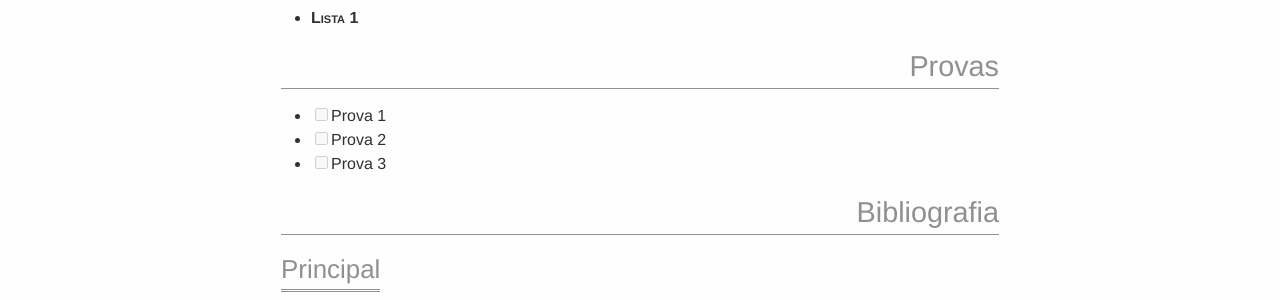
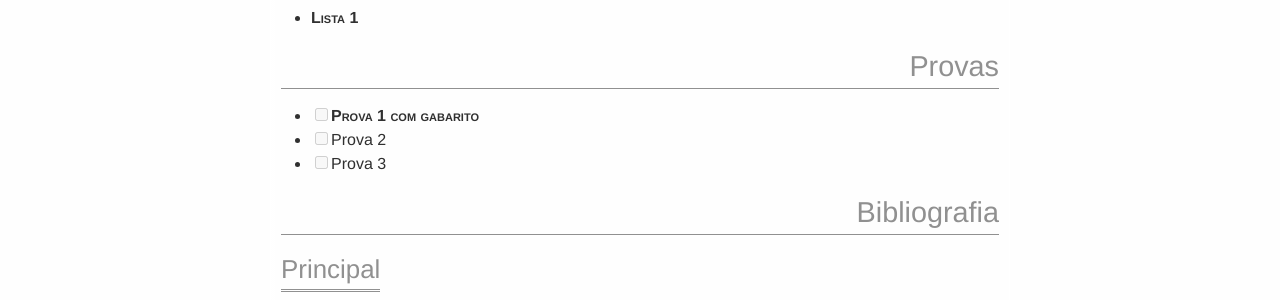
Before and after one commit to abelsiqueira/abelsiqueira.github.io-old, a Jekyll site: the page built from disciplinas/CM005 Algebra Linear_EQ.md, in a window 1280 px wide. Shown: the part 1410-1710 px from the top of the page. Built offline with Jekyll 4.4.1, drawn with Linux system fonts in a browser that asks for light colours.

Commit message:
Update CM005 Algebra Linear_EQ.md

```diff
--- a/disciplinas/CM005 Algebra Linear_EQ.md
+++ b/disciplinas/CM005 Algebra Linear_EQ.md
@@ -48,7 +48,7 @@ tag:        2016s2
 
 # Provas
 
-  - [ ] Prova 1
+  - [ ] [Prova 1 com gabarito]({{ site.baseur1}}/disciplinas/CM005-Algebra-linear/prova1_AL_EB_A_EQ.pdf)
   - [ ] Prova 2
   - [ ] Prova 3
 
```
